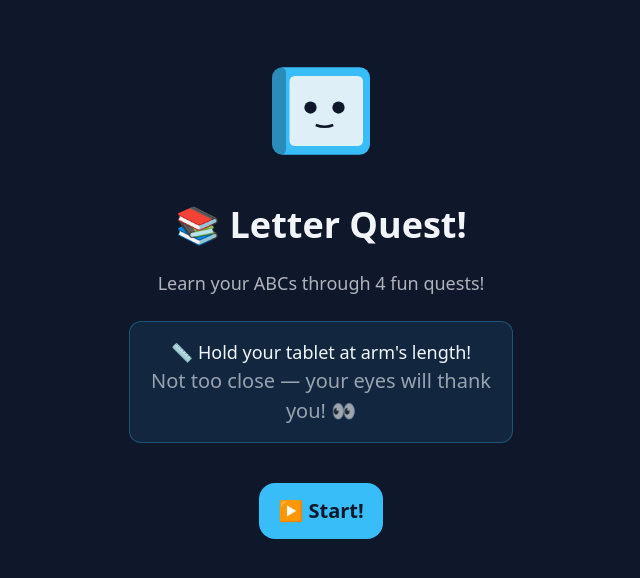
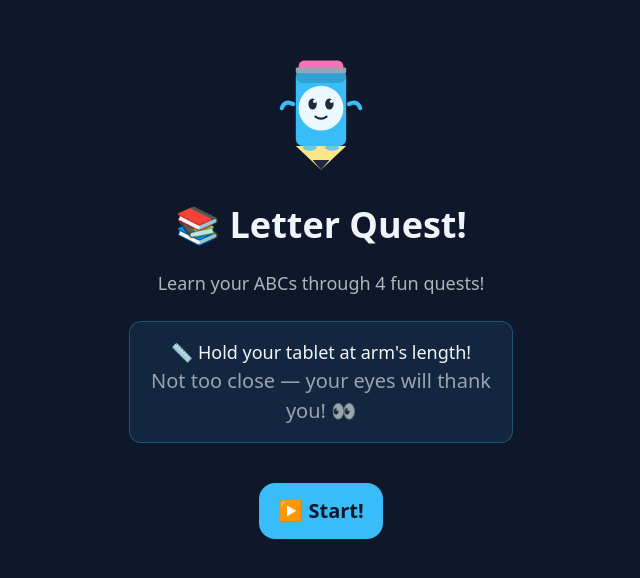
Before and after one commit to blairIS1/letter-quest, a Next.js app: page / in a window 1280 px wide. Shown: the part 110-688 px from the top of the page, without its empty margins (319-959 px from the left). Built offline with nearby package versions, Linux system fonts and the light colour scheme.

Commit message:
move color picker to middle, fix color applying, redesign BookBuddy as cute pencil character

```diff
--- a/app/page.tsx
+++ b/app/page.tsx
@@ -55,6 +55,33 @@ export default function Home() {
           </>
         ) : (
           <>
+            {completions > 0 && (
+              <div className="flex flex-col items-center gap-2 fade-in">
+                <p className="text-sm opacity-60">🏆 Completed {completions} time{completions > 1 ? "s" : ""} — pick your color!</p>
+                <div className="flex gap-2 flex-wrap justify-center">
+                  {BOOK_COLORS.map((c) => {
+                    const unlocked = completions >= c.unlockAt;
+                    return (
+                      <button key={c.name} title={unlocked ? c.name : `Complete ${c.unlockAt}x to unlock`}
+                        className="rounded-full border-2 transition-transform"
+                        style={{
+                          width: 36, height: 36,
+                          background: c.color === "url(#rainbow)" ? "linear-gradient(90deg,#f87171,#fbbf24,#4ade80,#38bdf8,#a78bfa)" : c.color,
+                          borderColor: bookColor === c.color ? "white" : "transparent",
+                          opacity: unlocked ? 1 : 0.3,
+                          cursor: unlocked ? "pointer" : "not-allowed",
+                          transform: bookColor === c.color ? "scale(1.2)" : "scale(1)",
+                        }}
+                        onClick={() => { if (unlocked) { sfxTap(); setBookColor(c.color); setSelectedColor(c.color); } }}
+                      >
+                        {!unlocked && <span className="text-xs">🔒</span>}
+                      </button>
+                    );
+                  })}
+                </div>
+              </div>
+            )}
+
             <div className="flex gap-3">
               {badges.map((b, i) => (
                 <span key={i} className="text-3xl" style={{ opacity: completed[i] ? 1 : 0.3, filter: completed[i] ? "none" : "grayscale(1)" }}>{b}</span>
@@ -79,33 +106,6 @@ export default function Home() {
                 🎉 All quests complete! You&apos;re a letter master!
               </div>
             )}
-
-            {completions > 0 && (
-              <div className="flex flex-col items-center gap-2 fade-in">
-                <p className="text-sm opacity-60">🏆 Completed {completions} time{completions > 1 ? "s" : ""} — pick your book color!</p>
-                <div className="flex gap-2 flex-wrap justify-center">
-                  {BOOK_COLORS.map((c) => {
-                    const unlocked = completions >= c.unlockAt;
-                    return (
-                      <button key={c.name} title={unlocked ? c.name : `Complete ${c.unlockAt}x to unlock`}
-                        className="rounded-full border-2 transition-transform"
-                        style={{
-                          width: 36, height: 36,
-                          background: c.color === "url(#rainbow)" ? "linear-gradient(90deg,#f87171,#fbbf24,#4ade80,#38bdf8,#a78bfa)" : c.color,
-                          borderColor: bookColor === c.color ? "white" : "transparent",
-                          opacity: unlocked ? 1 : 0.3,
-                          cursor: unlocked ? "pointer" : "not-allowed",
-                          transform: bookColor === c.color ? "scale(1.2)" : "scale(1)",
-                        }}
-                        onClick={() => { if (unlocked) { sfxTap(); setBookColor(c.color); setSelectedColor(c.color); } }}
-                      >
-                        {!unlocked && <span className="text-xs">🔒</span>}
-                      </button>
-                    );
-                  })}
-                </div>
-              </div>
-            )}
           </>
         )}
       </div>
--- a/app/quests/BookBuddy.tsx
+++ b/app/quests/BookBuddy.tsx
@@ -8,10 +8,10 @@ export default function BookBuddy({ mood = "idle", size = 100, color }: { mood?:
   const h = size;
   const bodyColor = mood === "celebrate" ? "#fbbf24" : (color || getSelectedColor());
   const bodyAnim = mood === "celebrate" ? "bounce 0.5s ease-in-out infinite" : mood === "happy" ? "wiggle 0.6s ease-in-out" : "none";
-  const eyeR = mood === "scared" ? 5 : mood === "happy" || mood === "celebrate" ? 2 : 3.5;
+  const eyeR = mood === "scared" ? 6 : mood === "happy" || mood === "celebrate" ? 2.5 : 4;
 
   return (
-    <svg width={w} height={h} viewBox="0 0 80 80" fill="none">
+    <svg width={w} height={h} viewBox="0 0 80 100" fill="none">
       <defs>
         <linearGradient id="rainbow" x1="0" y1="0" x2="1" y2="0">
           <stop offset="0%" stopColor="#f87171" /><stop offset="25%" stopColor="#fbbf24" />
@@ -20,37 +20,72 @@ export default function BookBuddy({ mood = "idle", size = 100, color }: { mood?:
         </linearGradient>
       </defs>
       <style>{`
-        @keyframes bounce{0%,100%{transform:translateY(0)}50%{transform:translateY(-4px)}}
-        @keyframes wiggle{0%,100%{transform:rotate(0)}25%{transform:rotate(-3deg)}75%{transform:rotate(3deg)}}
+        @keyframes bounce{0%,100%{transform:translateY(0)}50%{transform:translateY(-5px)}}
+        @keyframes wiggle{0%,100%{transform:rotate(0)}25%{transform:rotate(-4deg)}75%{transform:rotate(4deg)}}
       `}</style>
-      <g style={{ transformOrigin: "40px 40px", animation: bodyAnim }}>
-        {/* Book body */}
-        <rect x="12" y="15" width="56" height="50" rx="6" fill={bodyColor} />
-        {/* Spine */}
-        <rect x="12" y="15" width="8" height="50" rx="3" fill="#0f172a" opacity="0.3" />
-        {/* Pages */}
-        <rect x="22" y="20" width="42" height="40" rx="3" fill="#f1f5f9" opacity="0.9" />
+      <g style={{ transformOrigin: "40px 50px", animation: bodyAnim }}>
+        {/* Pencil body */}
+        <rect x="22" y="20" width="36" height="55" rx="5" fill={bodyColor} />
+        {/* Pencil stripe */}
+        <rect x="22" y="20" width="36" height="10" rx="5" fill="rgba(0,0,0,0.15)" />
+        {/* Pencil tip */}
+        <polygon points="22,75 58,75 40,92" fill="#fde68a" />
+        <polygon points="34,85 46,85 40,92" fill="#1e293b" />
+        {/* Eraser top */}
+        <rect x="24" y="14" width="32" height="8" rx="4" fill="#f472b6" />
+        <rect x="22" y="19" width="36" height="4" rx="1" fill="#94a3b8" />
+        {/* Face area — white circle */}
+        <circle cx="40" cy="48" r="16" fill="white" opacity="0.9" />
         {/* Eyes */}
-        <ellipse cx="34" cy="38" rx="3.5" ry={eyeR} fill="#0f172a">
+        <ellipse cx="34" cy="45" rx="3" ry={eyeR} fill="#1e293b">
           {mood === "idle" && <animate attributeName="ry" values={`${eyeR};1;${eyeR}`} dur="3s" repeatCount="indefinite" begin="2s" />}
         </ellipse>
-        <ellipse cx="50" cy="38" rx="3.5" ry={eyeR} fill="#0f172a">
+        <ellipse cx="46" cy="45" rx="3" ry={eyeR} fill="#1e293b">
           {mood === "idle" && <animate attributeName="ry" values={`${eyeR};1;${eyeR}`} dur="3s" repeatCount="indefinite" begin="2s" />}
         </ellipse>
+        {/* Eye shine */}
+        <circle cx="35.5" cy="43" r="1.2" fill="white" />
+        <circle cx="47.5" cy="43" r="1.2" fill="white" />
+        {/* Scared eyes */}
+        {mood === "scared" && <>
+          <text x="30" y="49" fontSize="8" fill="#ef4444">!</text>
+          <text x="44" y="49" fontSize="8" fill="#ef4444">!</text>
+        </>}
+        {/* Celebrate stars in eyes */}
+        {mood === "celebrate" && <>
+          <text x="30" y="48" fontSize="7" fill="#fbbf24">★</text>
+          <text x="43" y="48" fontSize="7" fill="#fbbf24">★</text>
+        </>}
         {/* Mouth */}
-        {(mood === "happy" || mood === "celebrate") && <path d="M36 48 Q42 54 48 48" stroke="#0f172a" strokeWidth="2" fill="none" />}
-        {mood === "scared" && <circle cx="42" cy="49" r="3" fill="#0f172a" />}
-        {mood === "idle" && <path d="M37 48 Q42 50 47 48" stroke="#0f172a" strokeWidth="1.5" fill="none" />}
-        {mood === "thinking" && <path d="M37 49 L47 49" stroke="#0f172a" strokeWidth="1.5" />}
+        {(mood === "happy" || mood === "celebrate") && <path d="M34 54 Q40 60 46 54" stroke="#1e293b" strokeWidth="2" fill="none" strokeLinecap="round" />}
+        {mood === "scared" && <ellipse cx="40" cy="55" rx="4" ry="3" fill="#1e293b" />}
+        {mood === "idle" && <path d="M36 54 Q40 57 44 54" stroke="#1e293b" strokeWidth="1.5" fill="none" strokeLinecap="round" />}
+        {mood === "thinking" && <>
+          <path d="M36 55 L44 55" stroke="#1e293b" strokeWidth="1.5" strokeLinecap="round" />
+          <text x="52" y="40" fontSize="10" fill="#94a3b8">?</text>
+        </>}
         {/* Cheek blush */}
         {(mood === "happy" || mood === "celebrate") && <>
-          <circle cx="28" cy="45" r="3" fill="#f87171" opacity="0.3" />
-          <circle cx="56" cy="45" r="3" fill="#f87171" opacity="0.3" />
+          <circle cx="27" cy="52" r="4" fill="#f87171" opacity="0.25" />
+          <circle cx="53" cy="52" r="4" fill="#f87171" opacity="0.25" />
         </>}
+        {/* Little arms */}
+        <path d="M20 45 Q14 42 12 48" stroke={bodyColor} strokeWidth="3" strokeLinecap="round" fill="none" />
+        <path d="M60 45 Q66 42 68 48" stroke={bodyColor} strokeWidth="3" strokeLinecap="round" fill="none" />
+        {mood === "celebrate" && <>
+          <path d="M20 45 Q12 35 8 30" stroke={bodyColor} strokeWidth="3" strokeLinecap="round" fill="none" />
+          <path d="M60 45 Q68 35 72 30" stroke={bodyColor} strokeWidth="3" strokeLinecap="round" fill="none" />
+        </>}
+        {/* Little feet */}
+        <ellipse cx="32" cy="76" rx="5" ry="2.5" fill={bodyColor} opacity="0.7" />
+        <ellipse cx="48" cy="76" rx="5" ry="2.5" fill={bodyColor} opacity="0.7" />
       </g>
+      {/* Celebrate sparkles */}
       {mood === "celebrate" && <>
-        <text x="5" y="12" fontSize="10">✨</text>
-        <text x="65" y="10" fontSize="10">✨</text>
+        <text x="2" y="15" fontSize="12">✨</text>
+        <text x="62" y="12" fontSize="12">✨</text>
+        <text x="8" y="90" fontSize="10">⭐</text>
+        <text x="64" y="88" fontSize="10">⭐</text>
       </>}
     </svg>
   );
```
